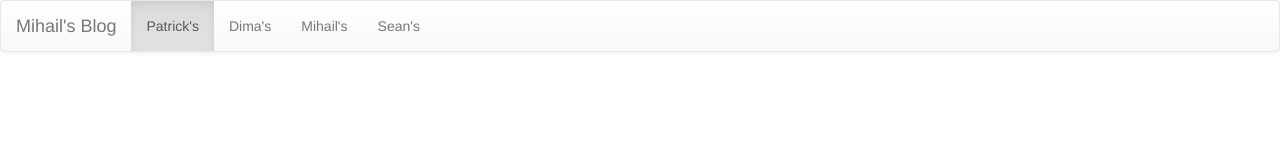
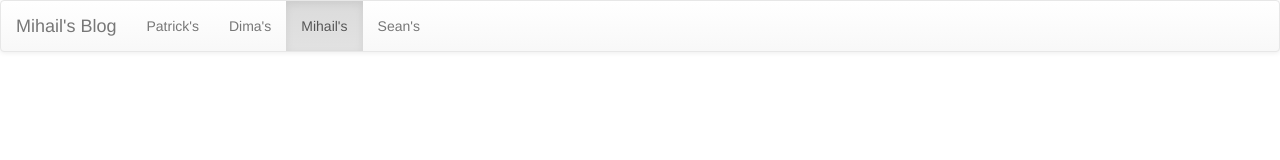
Before and after one commit to MihailGromov/mihailgromov.github.com, a plain HTML site: page index.html in a window 1280 px wide. Drawn offline with nearby package versions, Linux system fonts and the light colour scheme.

Commit message:
Changed1

```diff
--- a/index.html
+++ b/index.html
@@ -24,9 +24,9 @@
             <!-- Collect the nav links, forms, and other content for toggling -->
             <div class="collapse navbar-collapse" id="bs-example-navbar-collapse-1">
               <ul class="nav navbar-nav">
-                <li class="active"><a href="#">Patrick's</a></li>
+                <li><a href="#">Patrick's</a></li>
                 <li><a href="http://s00157097.github.io">Dima's</a></li>
-                <li><a href="http://mihailgromov.github.io">Mihail's</a></li>
+                <li class="active"><a href="http://mihailgromov.github.io">Mihail's</a></li>
                 <li><a href="#">Sean's</a></li>
               </ul>
             </div><!-- /.navbar-collapse -->
```
